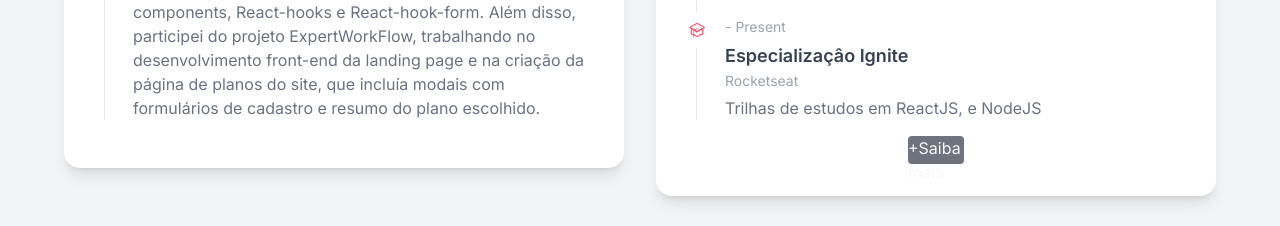
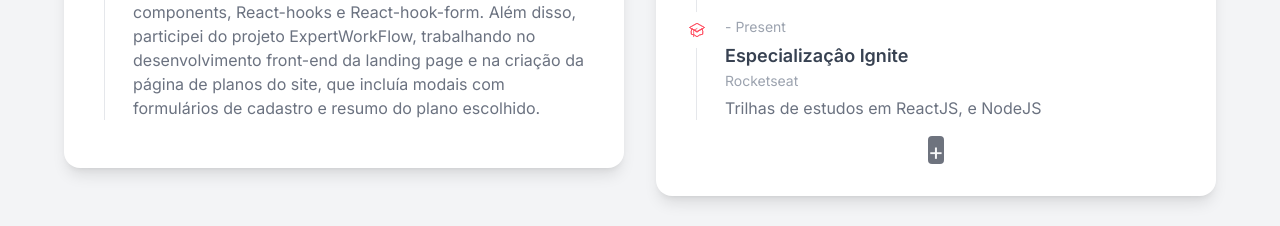
Before and after one commit to airtonsena10/Airtonjs-dev, a Next.js app: page / in a window 1280 px wide. Shown: the part 1520-1746 px from the top of the page. Built offline with nearby package versions, Linux system fonts and the light colour scheme.

Commit message:
+ education

```diff
--- a/src/components/ExperienceSection.tsx
+++ b/src/components/ExperienceSection.tsx
@@ -75,9 +75,9 @@ export default function ExperienceSection() {
             </ol>
             <Link
               href="https://www.linkedin.com/in/airtonsena/"
-              className=" w-14 h-7 opacity-60 rounded bg-slate-900 text-gray-100 m-auto flex flex-auto"
+              className=" text-2xl w-4 h-7 opacity-60 rounded bg-slate-900 text-gray-100 m-auto flex flex-auto"
             >
-              +Saiba mais
+              +
             </Link>
           </div>
         </div>
```
